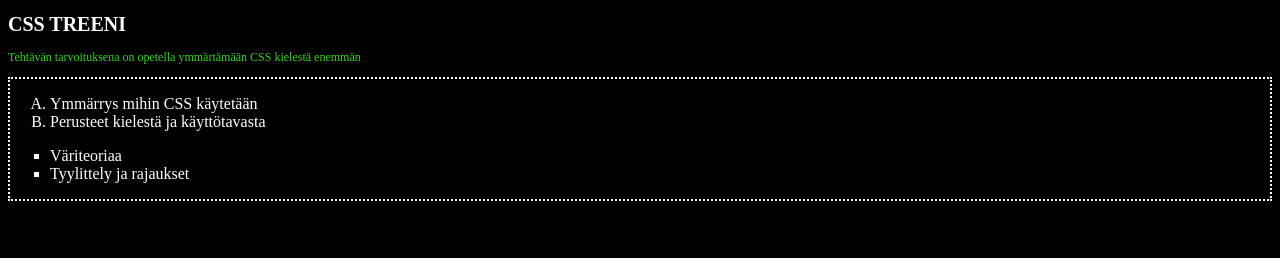
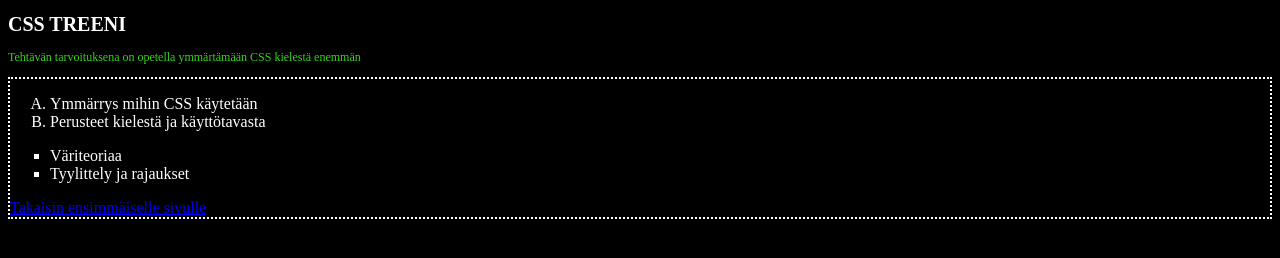
Before and after one commit to retromiksu/retromiksu.github.io, a plain HTML site: page styles.html in a window 1280 px wide. Drawn offline with Linux system fonts and the light colour scheme.

Commit message:
Update styles.html

```diff
--- a/styles.html
+++ b/styles.html
@@ -17,6 +17,7 @@
         <li>Väriteoriaa</li>
         <li>Tyylittely ja rajaukset</li>
       </ul>
+      <a href="index.html">Takaisin ensimmäiselle sivulle</a>
     </div>
   </body>
 </html>
```
